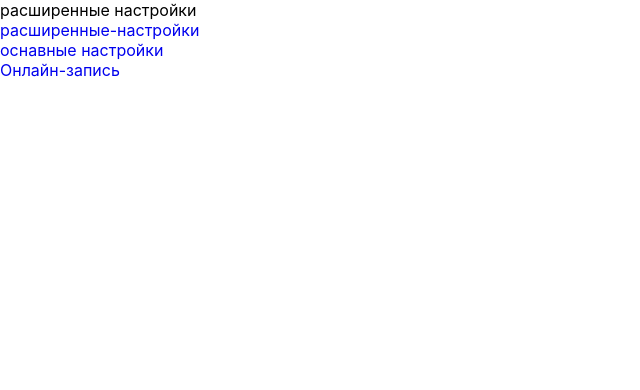
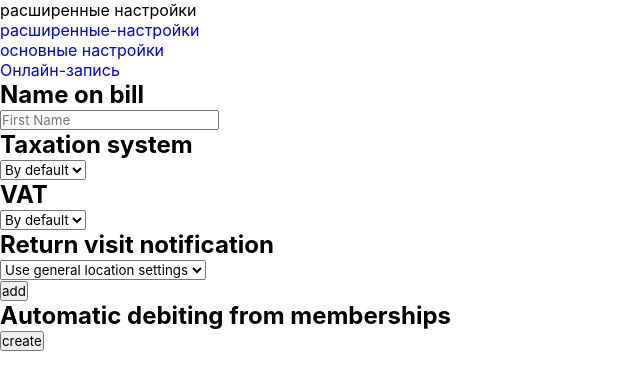
Before and after one commit to arstan6ekovich/altegio, a Next.js app: page /service/servicepage/advancedsettings in a window 1280 px wide. Shown: the top 390 px of the page, without its empty margins (0-640 px from the left). Built offline with nearby package versions, Linux system fonts and the light colour scheme; no server answers.

Commit message:
advancedsetting

```diff
--- a/src/components/pages/servicePage/advancedsettings/AdvancedSettings.tsx
+++ b/src/components/pages/servicePage/advancedsettings/AdvancedSettings.tsx
@@ -1,19 +1,172 @@
+"use client";
 import Link from "next/link";
-import React from "react";
+import React, { useEffect, useState } from "react";
+import { useForm, SubmitHandler } from "react-hook-form";
+import axios from "axios";
+import scss from "./AdvancedSettings.module.scss";
+
+interface IFormInput {
+  firstName: string;
+  lastName: string;
+  age: number;
+  defaultOption: string;
+  secondOption: string;
+  locationSettings: string;
+  number: number;
+}
+
+const altegio = process.env.NEXT_PUBLIC_ALTEGIO;
 
 const AdvancedSettings = () => {
+  const { register, handleSubmit, reset } = useForm<IFormInput>();
+  const [product, setProduct] = useState(null);
+  const [isTrue, setIsTrue] = useState(false);
+  const [count, setCount] = useState(0);
+
+  const onSubmit: SubmitHandler<IFormInput> = async (formData) => {
+    try {
+      const updatedFormData = { ...formData, number: count };
+      const response = await axios.post(`${altegio}`, updatedFormData);
+      setProduct(response.data);
+      console.log("Response data:", response.data);
+
+      reset();
+      setCount(0);
+    } catch (error) {
+      console.error("Error submitting form:", error);
+    }
+  };
+
+  useEffect(() => {
+    const fetchData = async () => {
+      try {
+        const response = await axios.get(`${altegio}`);
+        setProduct(response.data);
+        console.log("Fetched product:", response.data);
+      } catch (error) {
+        console.error("Error fetching product:", error);
+      }
+    };
+
+    fetchData();
+  }, []);
+
+  const handleClick = () => {
+    setIsTrue((prevState) => !prevState);
+    setCount(0);
+  };
+
+  const incrementCount = () => {
+    setCount((prevCount) => prevCount + 1);
+  };
+
+  const decrementCount = () => {
+    setCount((prevCount) => (prevCount > 0 ? prevCount - 1 : 0));
+  };
+
   return (
-    <div>
+    <>
+      <section>
+        <div className="container">
           расширенные настройки
           <br />
           <Link href="/service/servicepage/advancedsettings">
             расширенные-настройки
           </Link>
           <br />
-      <Link href="/service/servicepage/basicsettings">оснавные настройки</Link>
+          <Link href="/service/servicepage/basicsettings">
+            основные настройки
+          </Link>
           <br />
           <Link href="/service/servicepage/onlinebooking">Онлайн-запись</Link>
         </div>
+      </section>
+
+      <section>
+        <div className="container">
+          <form onSubmit={handleSubmit(onSubmit)}>
+            <div className={scss.form_mathers}>
+              <div className={scss.form_inputs}>
+                <h1>Name on bill</h1>
+                <input
+                  {...register("firstName", { required: true })}
+                  placeholder="First Name"
+                />
+              </div>
+
+              <div className={scss.form_inputs}>
+                <h1>Taxation system</h1>
+                <select
+                  {...register("defaultOption", { required: true })}
+                  defaultValue="By default"
+                >
+                  <option value="By default">By default</option>
+                </select>
+              </div>
+
+              <div className={scss.form_inputs}>
+                <h1>VAT</h1>
+                <select
+                  {...register("secondOption", { required: true })}
+                  defaultValue="By default"
+                >
+                  <option value="By default">By default</option>
+                </select>
+              </div>
+              <div className={scss.form_inputs}>
+                <h1>Return visit notification</h1>
+                <select
+                  {...register("locationSettings", { required: true })}
+                  defaultValue="Use general location settings"
+                >
+                  <option value="Use general location settings">
+                    Use general location settings
+                  </option>
+                  <option value="Do not send after the visit">
+                    Do not send after the visit
+                  </option>
+                  <option value="1 day after the visit">
+                    1 day after the visit
+                  </option>
+                  <option value="2 day after the visit">
+                    2 days after the visit
+                  </option>
+                  <option value="3 day after the visit">
+                    3 days after the visit
+                  </option>
+                </select>
+              </div>
+              <input type="hidden" {...register("number")} value={count} />
+              <div className={scss.form_buttons}>
+                <button type="button" onClick={handleClick}>
+                  {" "}
+                  add{" "}
+                </button>
+                {!isTrue ? (
+                  <h1>Automatic debiting from memberships</h1>
+                ) : (
+                  <>
+                    <div className={scss.form_counts}>
+                      <h1>Automatic debiting from memberships</h1>
+                      <div className={scss.count}>
+                        <button type="button" onClick={incrementCount}>
+                          +
+                        </button>
+                        <h1>{count}</h1>
+                        <button type="button" onClick={decrementCount}>
+                          -
+                        </button>
+                      </div>
+                    </div>
+                  </>
+                )}
+                <button type="submit">create</button>
+              </div>
+            </div>
+          </form>
+        </div>
+      </section>
+    </>
   );
 };
 
```
Also changed, not shown: src/components/pages/servicePage/advancedsettings/AdvancedSettings.module.scss (added). Lines whose indentation alone changed are shown as unchanged.
